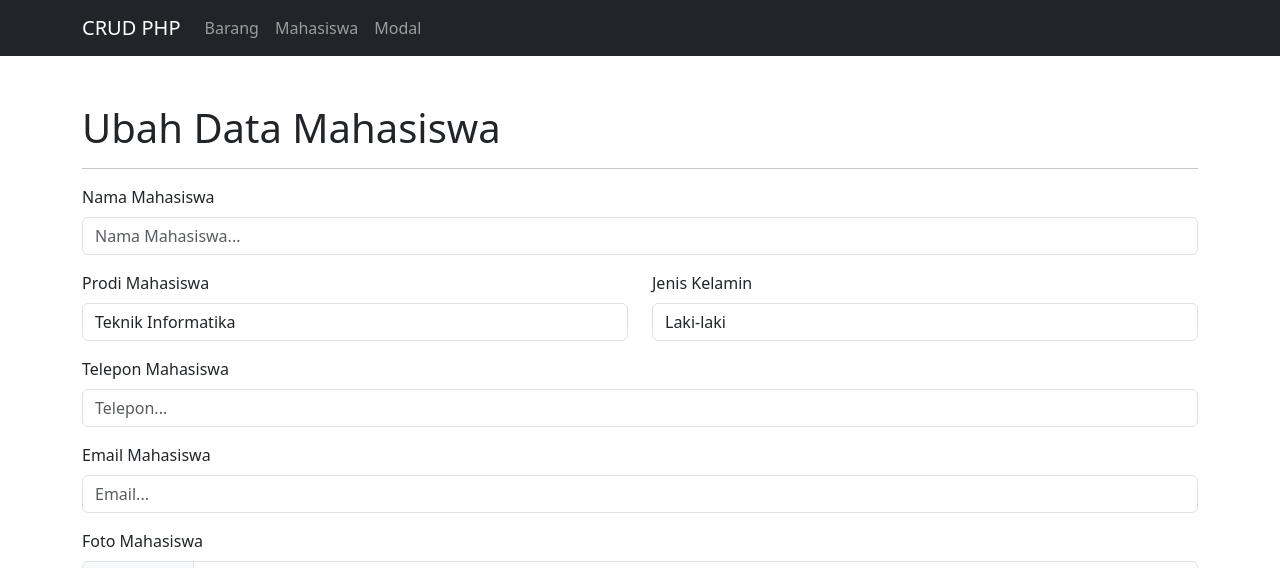
After one commit to Rio-adri/Crud-php, a PHP site: page /ubah-mahasiswa.php?id_mahasiswa=1 in a window 1280 px wide. The commit adds this page. Shown: the top 568 px of the page. Run offline with PHP 8.4, Linux system fonts and the light colour scheme; data that the repository does not hold is empty; some libraries are stand-ins or nearby versions.

Commit message:
Mengubah Data Mahasiswa dengan menambahkan fitur ubah mahasiswa

```diff
--- a/config/controller.php
+++ b/config/controller.php
@@ -141,4 +141,31 @@ function delete_mahasiswa($id_mahasiswa) {
     return mysqli_affected_rows($db);
 }
 
+// fungsi mengubah data mahasiswa
+function update_mahasiswa($post) {
+    global $db;
+
+    $id_mahasiswa   = strip_tags($post['id_mahasiswa']);
+    $nama           = strip_tags($post['nama']);
+    $prodi          = strip_tags($post['prodi']);
+    $jenis_kelamin  = strip_tags($post['jk']);
+    $telepon        = strip_tags($post['telepon']);
+    $email          = strip_tags($post['email']);
+    $fotoLama       = strip_tags($post['fotoLama']);
+
+    if ($_FILES['foto']['error'] == 4) {
+        $foto = $fotoLama;
+    } else {
+        $foto = upload_file();
+    }
+
+    //query ubah data mahasiswa
+    $query = "UPDATE mahasiswa SET nama = '$nama', prodi = '$prodi', jk = '$jenis_kelamin', telepon = '$telepon', email = '$email', foto = '$foto' WHERE id_mahasiswa = $id_mahasiswa";
+
+    mysqli_query($db, $query);
+
+    return mysqli_affected_rows($db);
+}
+
+
 ?>
--- a/detail-mahasiswa.php
+++ b/detail-mahasiswa.php
@@ -46,8 +46,8 @@ $mahasiswa = select("SELECT * FROM mahasiswa WHERE id_mahasiswa = $id_mahasiswa"
             </tr>
 
             <tr>
-                <td width="50%">Foto</td>
-                <td><a href="./assets/img/<?= $mahasiswa['foto'];?>"> <img src="./assets/img/<?= $mahasiswa['foto'];?>" alt=""></a></td>
+                <td>Foto</td>
+                <td><a href="./assets/img/<?= $mahasiswa['foto'];?>"> <img width="50%" src="./assets/img/<?= $mahasiswa['foto'];?>" alt=""></a></td>
             </tr>
 
         </table>
--- a/mahasiswa.php
+++ b/mahasiswa.php
@@ -40,7 +40,7 @@ $data_mahasiswa = select("SELECT * FROM mahasiswa ORDER BY id_mahasiswa DESC")
                     <td class="text-center"> <?= $mahasiswa['telepon']; ?></td>
                     <td width="15%" class="text-center">
                         <a href="detail-mahasiswa.php?id_mahasiswa=<?= $mahasiswa['id_mahasiswa'];?>" class="btn btn-secondary btn-sm">Detail</a>
-                        <a href="" class="btn btn-warning btn-sm">Ubah</a>
+                        <a href="ubah-mahasiswa.php?id_mahasiswa=<?= $mahasiswa['id_mahasiswa']; ?>" class="btn btn-warning btn-sm">Ubah</a>
                         <a href="hapus-mahasiswa.php?id_mahasiswa=<?= $mahasiswa['id_mahasiswa'];?>" class="btn btn-danger btn-sm" onclick="return confirm('Apakah anda yakin ingin menghapus data ini?')">Hapus</a>
                     </td>
                 </tr>
--- /dev/null
+++ b/ubah-mahasiswa.php
@@ -0,0 +1,82 @@
+<?php
+$title = "Ubah Mahasiswa";
+include './layout/header.php';
+
+// cek apakah tombol tambah ditekan
+if (isset($_POST['tambah'])) {
+    if (update_mahasiswa($_POST) > 0) {
+        echo "<script>
+                alert('Data Mahasiswa berhasil ditambahkan');
+                document.location.href = 'mahasiswa.php';
+             </script>";
+    } else {
+        echo "<script>
+                alert('Data Mahasiswa gagal ditambahkan');
+                document.location.href = 'mahasiswa.php';
+            </script>";
+    }
+}
+
+// mengambil data id mahasiswa dari url
+$id_mahasiswa = (int)$_GET['id_mahasiswa'];
+
+$mahasiswa =  select("SELECT * FROM mahasiswa WHERE id_mahasiswa = $id_mahasiswa")[0];
+
+?>
+    <div class="container mt-5">
+        <h1>Ubah Data Mahasiswa</h1>
+        <hr>
+        <!-- form -->
+         <form action="" method="post" enctype="multipart/form-data">
+            <input type="hidden" name = "id_mahasiswa" value="<?= $mahasiswa['id_mahasiswa'] ;?>">
+            <input type="hidden" name = "fotoLama" value="<?= $mahasiswa['foto'] ;?>">
+
+            <div class="mb-3">
+                <label for="nama" class="form-label">Nama Mahasiswa</label>
+                <input type="text" class="form-control" id="nama" name="nama" value="<?= $mahasiswa['nama']?>" placeholder="Nama Mahasiswa..." >
+            </div>
+            <div class="row">
+                <div class="mb-3 col-6">
+                    <label for="prodi" class="form-label">Prodi Mahasiswa</label>
+                    <select name="prodi" id="prodi" class="form-control" >
+                        <?php $prodi = $mahasiswa['prodi'];?>
+                        <option value="Teknik Informatika" <?= $prodi == 'Teknik Informatika' ? 'selected' : null ; ?> >Teknik Informatika</option>
+                        <option value="Teknik Mesin" <?= $prodi == 'Teknik Mesin' ? 'selected' : null ; ?>>Teknik Mesin</option>
+                        <option value="Teknik Komputer" <?= $prodi == 'Teknik Komputer' ? 'selected' : null ; ?>>Teknik Komputer</option>
+                        <option value="Manajemen Informatika" <?= $prodi == 'Manajemen Informatika' ? 'selected' : null ; ?>>Manajemen Informatika</option>
+                    </select>
+                </div>
+                <div class="mb-3 col-6">
+                    <label for="jk" class="form-label">Jenis Kelamin</label>
+                    <select name="jk" id="jk" class="form-control" >
+                        <?php $jk = $mahasiswa['jk'];?>
+                        <option value="Laki-laki" <?= $jk == 'Laki-laki' ? 'selected' : null ; ?>>Laki-laki</option>
+                        <option value="Perempuan" <?= $jk == 'Perempuan' ? 'selected' : null ; ?>>Perempuan</option>
+                    </select>
+                </div>
+            </div>
+
+            <div class="mb-3">
+                <label for="telepon" class="form-label">Telepon Mahasiswa</label>
+                <input type="number" class="form-control" id="telepon" name="telepon" value="<?= $mahasiswa['telepon']?>" placeholder="Telepon..." >
+            </div>
+            <div class="mb-3">
+                <label for="email" class="form-label">Email Mahasiswa</label>
+                <input type="email" class="form-control" id="email" name="email" value="<?= $mahasiswa['email']?>" placeholder="Email..." >
+            </div>
+            <div class="mb-3">
+                <label for="foto" class="form-label">Foto Mahasiswa</label>
+                <input type="file" class="form-control" id="foto" name="foto" placeholder="Foto Mahasiswa..." >
+                <p>
+                    <small>Gambar sebelumnya: </small>
+                    <br>
+                    <img src="./assets/img/<?php echo $mahasiswa['foto'] ?>" width="40%" alt="">
+                </p>
+            </div>
+
+            <button type="submit " name="tambah" class="btn btn-primary " style="float : right;">Ubah</button>
+         </form>
+
+    </div>
+
+<?php include './layout/footer.php' ?>
```
Also changed, not shown: assets/img/672b2f12679e3.jpg (added), assets/img/672b33cf5997b.png (added), assets/img/672b340275879.png (added), assets/img/672b34ad7f09f.png (added), assets/img/672b3517de522.png (added), assets/img/672b35688a72f.png (added).
